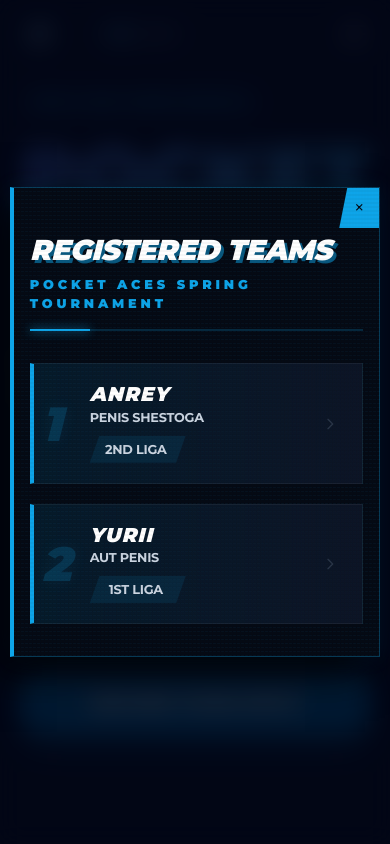
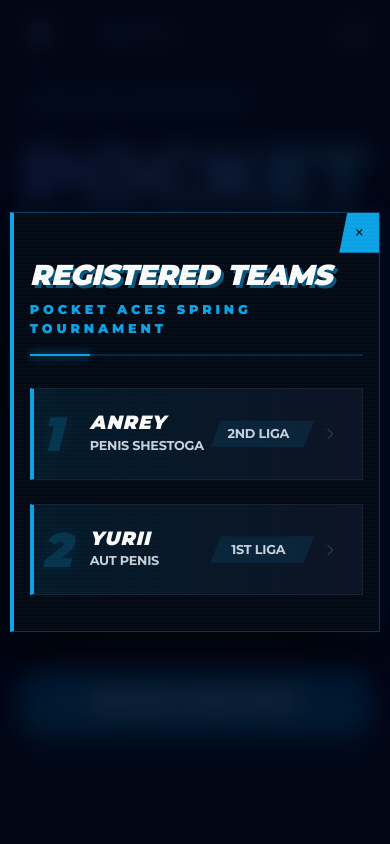
Before and after one commit to frogen-while/vol-registr, a Django app: page / in a window 390 px wide, after a click that opens the changed part. Run offline with Django 5.2, Linux system fonts and the light colour scheme; data comes from the database, SQL or seed files in the repository; some libraries are stand-ins or nearby versions.

Commit message:
feat(styles): increase padding and margin for improved layout and spacing in team rows

```diff
--- a/static/css/registered-teams.css
+++ b/static/css/registered-teams.css
@@ -278,13 +278,14 @@
   display: flex;
   align-items: center;
   background: linear-gradient(90deg, rgba(15, 23, 42, 0.8) 0%, rgba(30, 41, 59, 0.4) 100%);
-  padding: 0.75rem 1rem;
+  padding: 1.5rem 1.5rem; /* Increased vertical padding */
   border-radius: 0;
   border: 1px solid rgba(255, 255, 255, 0.05);
   border-left: 4px solid #1e293b;
   position: relative;
   transition: all 0.3s cubic-bezier(0.23, 1, 0.32, 1);
   overflow: hidden;
+  margin-bottom: 0.75rem; /* Increased gap between rows */
 }
 
 .rt-team-row::before {
@@ -393,11 +394,11 @@
   .rt-team-row {
     flex-direction: column;
     align-items: flex-start;
-    padding: 1.25rem 1rem 1.25rem 3.5rem;
+    padding: 1.5rem 1rem 1.5rem 3.5rem; /* Increased vertical padding */
     gap: 0.2rem;
     position: relative;
     border-radius: 0;
-    margin-bottom: 0.5rem;
+    margin-bottom: 0.75rem; /* More gap between blocks */
   }
 
   .rt-col-rank {
@@ -413,8 +414,8 @@
   }
 
   .rt-col-team {
-    font-size: 1.25rem;
-    width: 100%;
+    font-size: 1.2rem;
+    width: calc(100% - 6.5rem); /* Leave space for LIGA badge on right */
     padding-left: 0;
     line-height: 1;
     font-weight: 950;
@@ -424,22 +425,24 @@
   }
 
   .rt-col-captain {
-    width: 100%;
+    width: calc(100% - 6.5rem); /* Same space for consistency */
     padding-left: 0;
-    font-size: 0.85rem;
+    font-size: 0.8rem;
     color: #94a3b8;
     font-weight: 700;
     text-transform: uppercase;
   }
 
   .rt-col-level {
-    align-self: flex-start;
-    margin-left: 0;
-    margin-top: 0.35rem;
-    font-size: 0.75rem;
-    width: auto;
-    min-width: 6rem;
-    padding: 0.25rem 0.75rem;
+    position: absolute;
+    right: 3rem; /* Moved to the right */
+    top: 50%;
+    transform: translateY(-50%);
+    margin-top: 0;
+    font-size: 0.7rem;
+    width: 6.5rem; /* Fixed width for alignment */
+    padding: 0.25rem 0.5rem;
+    flex-shrink: 0;
   }
 
   .rt-col-action {
```
